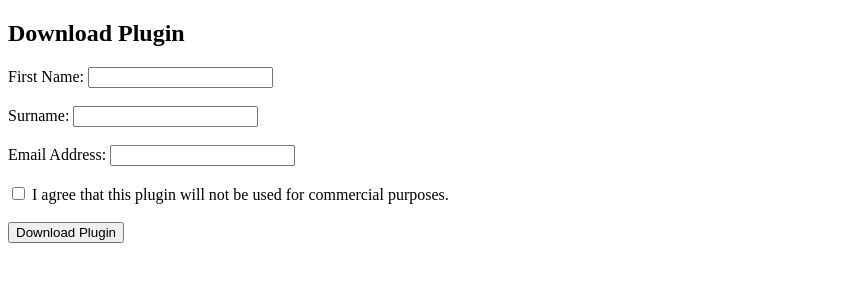
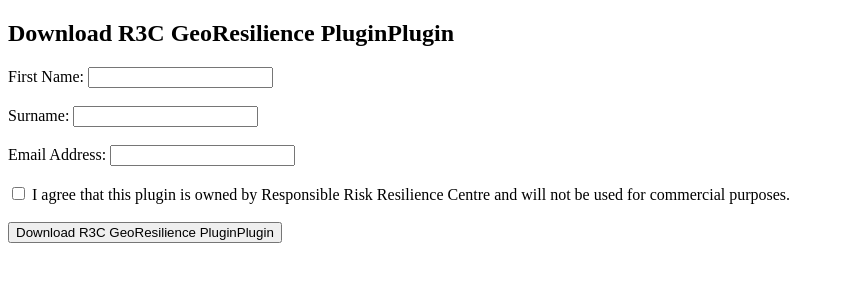
Before and after one commit to R3C-GeoResilience/R3CGeoResilience, a plain HTML site: page index.html in a window 1280 px wide. Shown: the whole page, without its empty margins (0-844 px from the left). Drawn offline with Linux system fonts and the light colour scheme.

Commit message:
Update index.html

```diff
--- a/index.html
+++ b/index.html
@@ -3,11 +3,11 @@
 <head>
     <meta charset="UTF-8">
     <meta name="viewport" content="width=device-width, initial-scale=1.0">
-    <title>Download Plugin</title>
+    <title>Download R3C GeoResilience PluginPlugin</title>
 </head>
 <body>
 
-<h2>Download Plugin</h2>
+<h2>Download R3C GeoResilience PluginPlugin</h2>
 <form id="downloadForm">
     <label for="name">First Name:</label>
     <input type="text" id="name" name="name" required><br><br>
@@ -20,10 +20,10 @@
 
     <label>
         <input type="checkbox" id="nonCommercial" name="nonCommercial" required>
-        I agree that this plugin will not be used for commercial purposes.
+        I agree that this plugin is owned by Responsible Risk Resilience Centre and will not be used for commercial purposes.
     </label><br><br>
 
-    <button type="submit">Download Plugin</button>
+    <button type="submit">Download R3C GeoResilience PluginPlugin</button>
 </form>
 
 <div id="downloadLink" style="display:none;">
```
